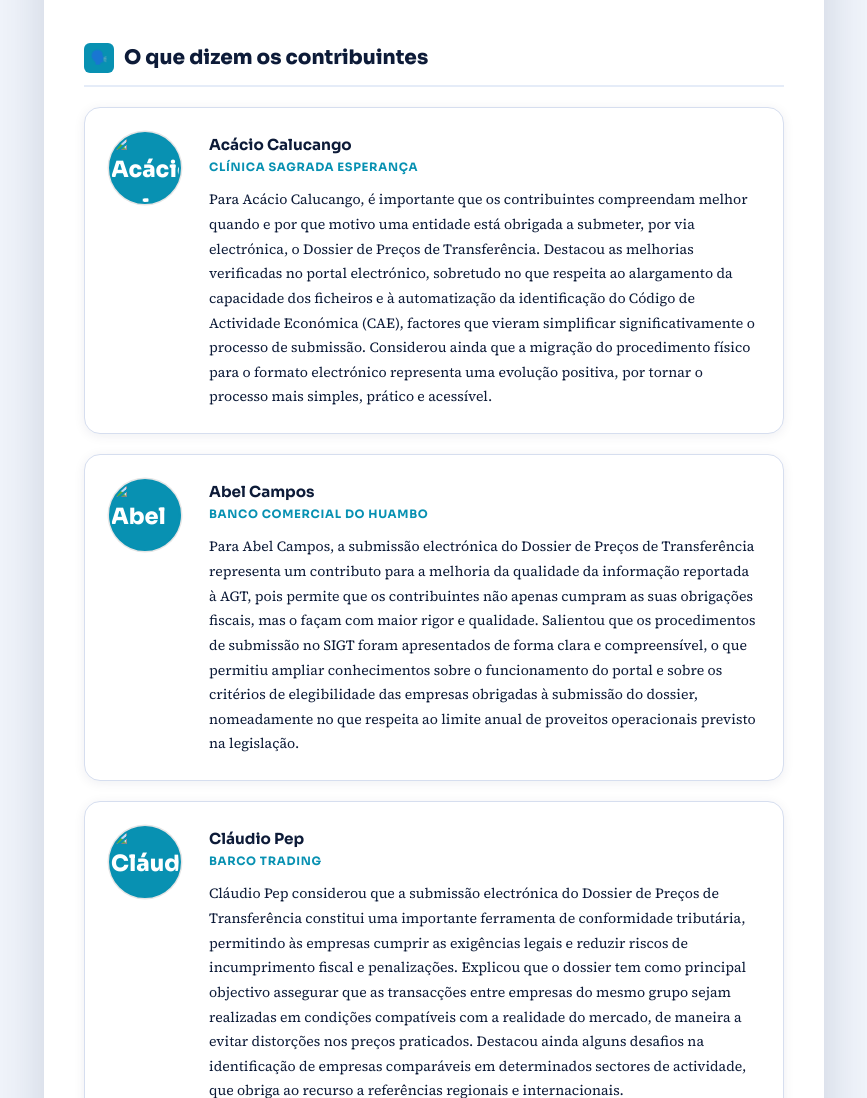
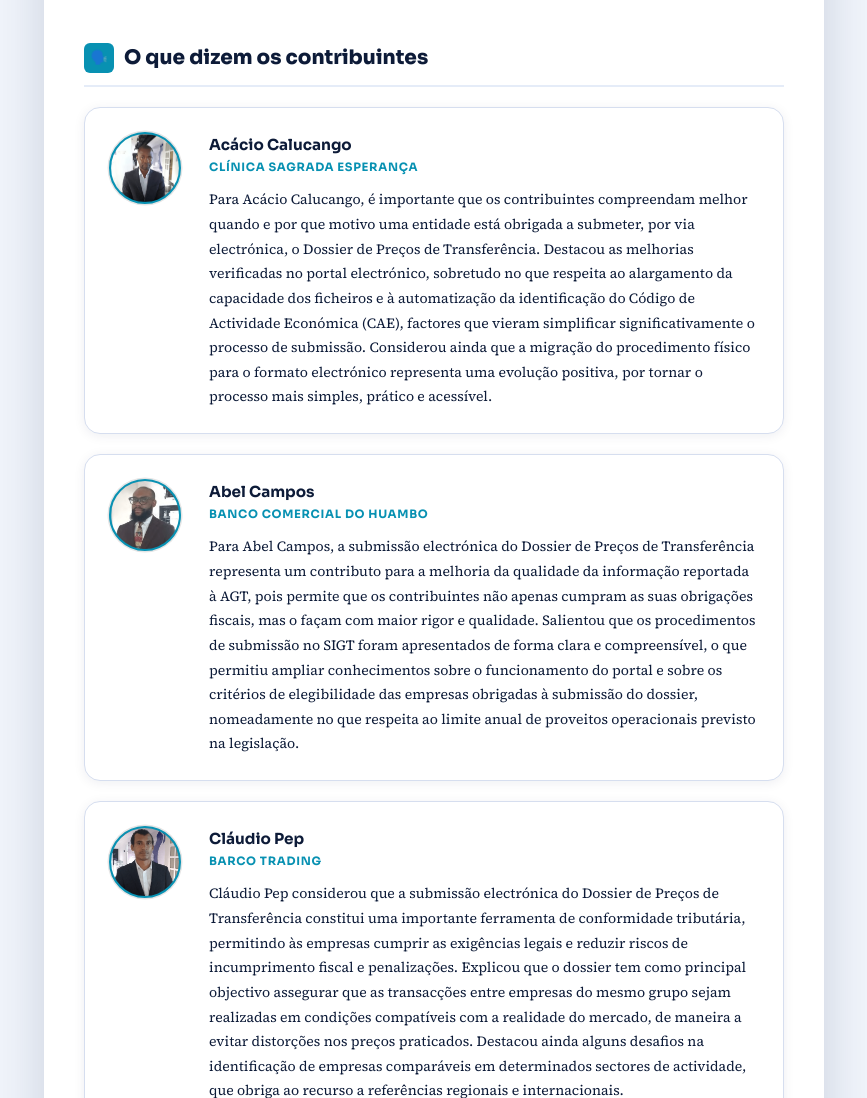
Before and after one commit to Vasco20/files, a plain HTML site: page voz-contribuinte.html in a window 1280 px wide. Shown: the part 1005-2103 px from the top of the page, without its empty margins (206-1073 px from the left). Drawn offline with Linux system fonts and the light colour scheme.

Commit message:
ajuste das imagens

```diff
--- a/voz-contribuinte.html
+++ b/voz-contribuinte.html
@@ -98,7 +98,7 @@ p{font-size:.97rem;color:var(--tp);margin-bottom:18px;line-height:1.75;}
     <h2><span class="h2i">🗣️</span>O que dizem os contribuintes</h2>
     <div class="voice-card">
       <!-- Foto: substitua src="foto-acacio.png" pela imagem real -->
-      <img class="vc-avatar person-avatar" src="foto-acacio.png" alt="Acácio Calucango" style="--ring-col:#0891b2; --av-bg:#0891b2;" onerror="this.style.background='#0891b2'; this.removeAttribute('src');" />
+      <img class="vc-avatar person-avatar" src="image/acacio.png" alt="Acácio Calucango" style="--ring-col:#0891b2; --av-bg:#0891b2;" onerror="this.style.background='#0891b2'; this.removeAttribute('src');" />
       <div class="vc-body">
         <div class="vc-name">Acácio Calucango</div>
         <div class="vc-company">Clínica Sagrada Esperança</div>
@@ -107,7 +107,7 @@ p{font-size:.97rem;color:var(--tp);margin-bottom:18px;line-height:1.75;}
     </div>
     <div class="voice-card">
       <!-- Foto: substitua src="foto-abel.png" pela imagem real -->
-      <img class="vc-avatar person-avatar" src="foto-abel.png" alt="Abel Campos" style="--ring-col:#0891b2; --av-bg:#0891b2;" onerror="this.style.background='#0891b2'; this.removeAttribute('src');" />
+      <img class="vc-avatar person-avatar" src="image/abel.png" alt="Abel Campos" style="--ring-col:#0891b2; --av-bg:#0891b2;" onerror="this.style.background='#0891b2'; this.removeAttribute('src');" />
       <div class="vc-body">
         <div class="vc-name">Abel Campos</div>
         <div class="vc-company">Banco Comercial do Huambo</div>
@@ -116,7 +116,7 @@ p{font-size:.97rem;color:var(--tp);margin-bottom:18px;line-height:1.75;}
     </div>
     <div class="voice-card">
       <!-- Foto: substitua src="foto-claudio.png" pela imagem real -->
-      <img class="vc-avatar person-avatar" src="foto-claudio.png" alt="Cláudio Pep" style="--ring-col:#0891b2; --av-bg:#0891b2;" onerror="this.style.background='#0891b2'; this.removeAttribute('src');" />
+      <img class="vc-avatar person-avatar" src="image/claudio.png" alt="Cláudio Pep" style="--ring-col:#0891b2; --av-bg:#0891b2;" onerror="this.style.background='#0891b2'; this.removeAttribute('src');" />
       <div class="vc-body">
         <div class="vc-name">Cláudio Pep</div>
         <div class="vc-company">Barco Trading</div>
```
Also changed, not shown: image/abel.png (added), image/acacio.png (added), image/claudio.png (added).
